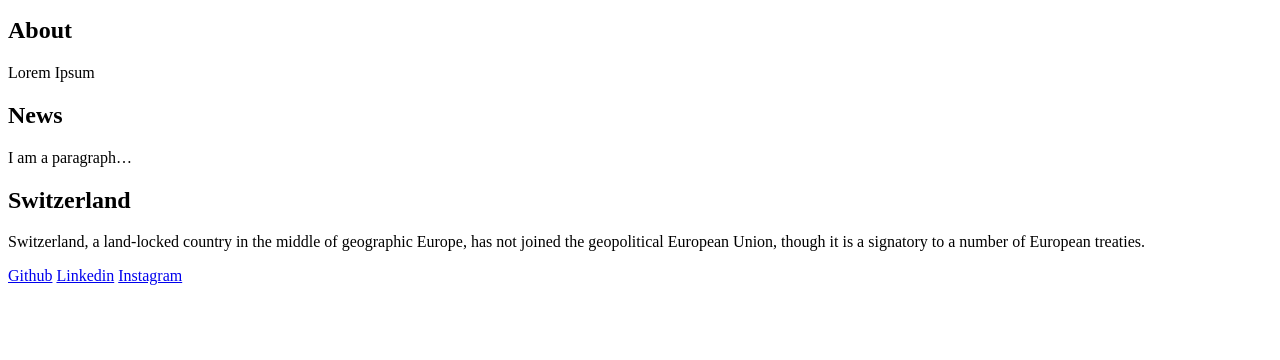
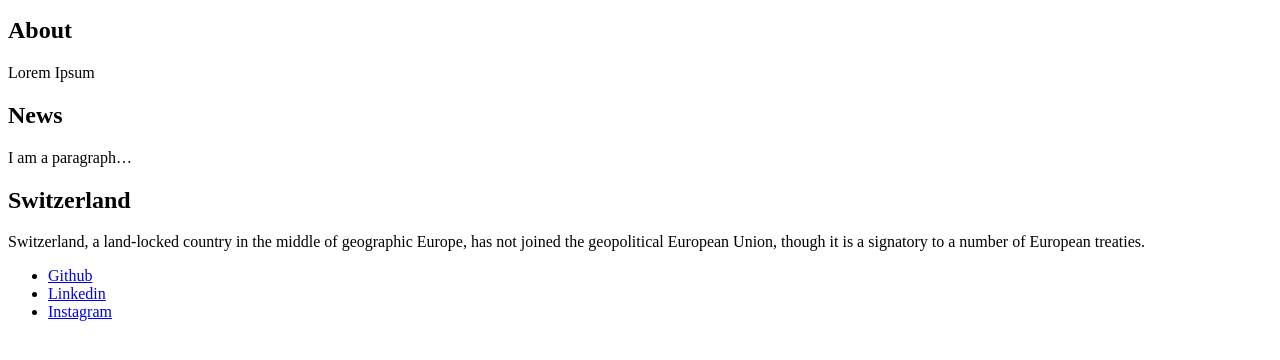
Before and after one commit to nikstaaar/personal-website, a plain HTML site: page html/index.html in a window 1280 px wide. Shown: the part 70-430 px from the top of the page. Drawn offline with Linux system fonts and the light colour scheme.

Commit message:
Update html/index.html
Co-authored-by: Mareike Boßelmann <77329824+mbosselmann@users.noreply.github.com>

```diff
--- a/html/index.html
+++ b/html/index.html
@@ -32,11 +32,11 @@
        </aside>
     </main>
     <footer>
-        <div id="contact">
-            <a href="github.com">Github</a>
-            <a href="linkedin.com">Linkedin</a>
-            <a href="instagram.com">Instagram</a>
-          </div>
+        <ul id="contact">
+            <li><a href="github.com">Github</a></li>
+            <li><a href="linkedin.com">Linkedin</a></li>
+            <li><a href="instagram.com">Instagram</a></li>
+       </ul>
     </footer>
 
 
```
